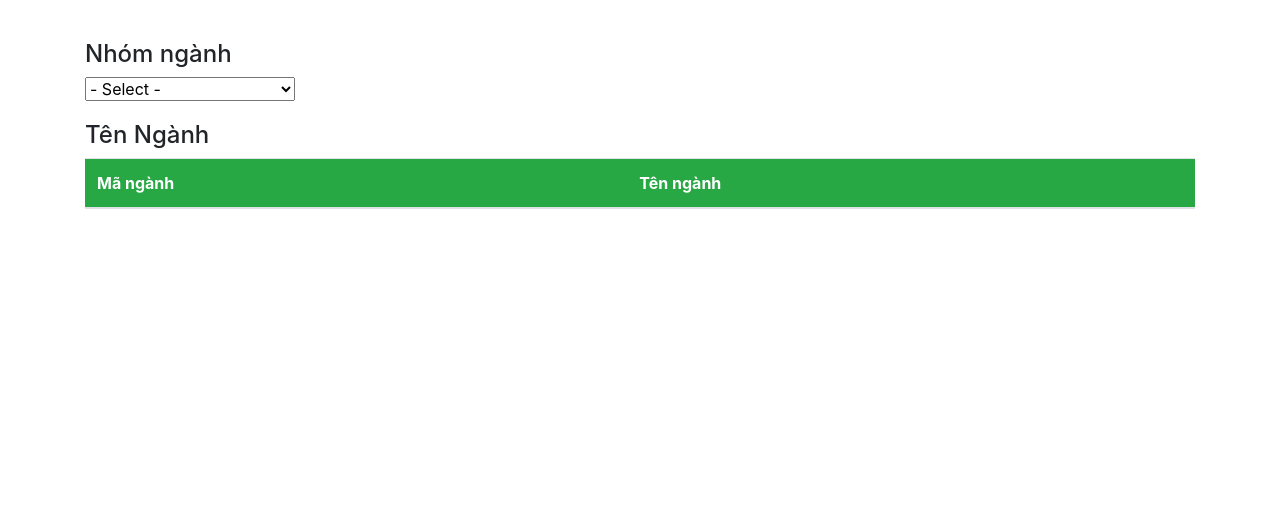
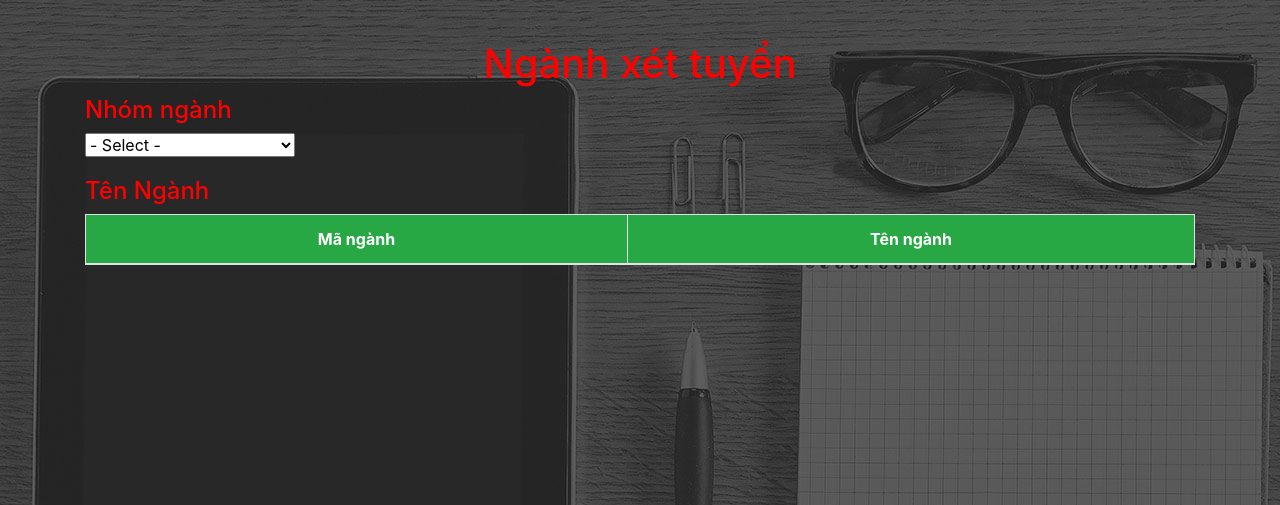
Before and after one commit to Quyetkull2000/CSE485_1851171492_PhamNhuQuyet, a PHP site: page /includes/hoso/nganhtuyensinh.php in a window 1280 px wide. Shown: the top 505 px of the page. Run offline with PHP 8.4, Linux system fonts and the light colour scheme; data comes from the database, SQL or seed files in the repository; lists and menus that the app fills with data are empty.

Commit message:
Cap nhap lai

```diff
--- a/3.PROJECT/includes/Login.php
+++ b/3.PROJECT/includes/Login.php
@@ -29,6 +29,7 @@ session_start();
             <input type="password" class="form-control btn btn-outline-success" name="password">
           </div>
           <center><input type="submit" name="Dangnhap" value="Đăng nhập" class="btn-lg btn-primary btn-block"></center>
+          <!-- Hiển thị lỗi -->
           <?php
           if (isset($_SESSION['error'])) {
             echo $_SESSION['error'];
--- a/3.PROJECT/includes/Login_submit.php
+++ b/3.PROJECT/includes/Login_submit.php
@@ -8,13 +8,9 @@
 	$password= md5($password);
 	$sql= "SELECT * FROM users WHERE username='$username' AND password='$password' ";
 	$result= mysqli_query($conn,$sql);
-    // if ($username= 'admin' && $password= '123456') {
-    //   header("location: admin/index.php");
-    // }
-    // else
 	if (mysqli_num_rows($result) > 0) {
 		header("location:users/users.php");
-       $_SESSION["user"]= $username;
+       $_SESSION["user"]= $username;  //Đăng nhập thành công thì khởi tạo session user
    }
    else{
    	$_SESSiON['error']= "bạn nhập sai username hoặc mật khẩu";
--- a/3.PROJECT/includes/Logout.php
+++ b/3.PROJECT/includes/Logout.php
@@ -1,5 +1,5 @@
 <?php
 	session_start();
 	unset("user");
-	header("location: login.php");
+	header("location: Login.php");
  ?>
--- a/3.PROJECT/includes/Register.php
+++ b/3.PROJECT/includes/Register.php
@@ -39,6 +39,7 @@ session_start();
 						<input type="password" class="form-control btn btn-outline-success " name="confirm_pw">
 					</div>
 					<center><input type="submit" name="Dangky" value="Đăng ký" class="btn-lg btn-primary btn-block"></center>
+					<!-- Hiển thị lỗi -->
 					<?php
 					if (isset($_SESSION['thongbao'])) {
 						echo $_SESSION['thongbao'];
--- a/3.PROJECT/includes/hoso/getUsers.php
+++ b/3.PROJECT/includes/hoso/getMajors.php
@@ -1,8 +1,8 @@
 <?php
 include "../Config.php";
 $departid = 0; // tạo biến gán = 0
-if (isset($_POST['depart'])) { // depart từ cái ajax(data) ý
-    $departid = mysqli_real_escape_string($conn, $_POST['depart']); // department id
+if (isset($_POST['majors'])) { // depart từ cái ajax(data) ý
+    $departid = mysqli_real_escape_string($conn, $_POST['majors']); // department id
 
 } //mysqli_real_escape_string hàm này ko biết nhé ,chỉ biết là lấy id của department
 $users_arr = array(); //tạo biến dạng mảng
--- a/3.PROJECT/includes/hoso/index.php
+++ b/3.PROJECT/includes/hoso/index.php
@@ -15,7 +15,7 @@
 	<script src="https://stackpath.bootstrapcdn.com/bootstrap/4.5.2/js/bootstrap.min.js" integrity="sha384-B4gt1jrGC7Jh4AgTPSdUtOBvfO8shuf57BaghqFfPlYxofvL8/KUEfYiJOMMV+rV" crossorigin="anonymous"></script>
 
 	<!-- CSS -->
-	<link rel="stylesheet" type="text/css" href="style.css">
+	<link rel="stylesheet" type="text/css" href="../../css/xettuyen.css">
 </head>
 <body>
 	<div class="container">
@@ -35,7 +35,7 @@
 						<a href="https://tuyensinhso.vn/school/dai-hoc-thuy-loi.html" style="color: black;">Ngành xét tuyển</a>
 					</h5>
 					<h5 class="card-header bg-warning fa fa-envelope-open ">
-						<a href="https://tuyensinhso.vn/school/dai-hoc-thuy-loi.html" style="color: black;">Hồ sơ và cách đăng kí</a>
+						<a href="nganhtuyensinh.php" style="color: black;">Hồ sơ và cách đăng kí</a>
 					</h5>
 					<h5 class="card-header bg-info title-menu fa fa-user-plus">
 						<a href="index.php" target="cuaso" style="color: black;">Đăng kí xét tuyển</a>
--- a/3.PROJECT/includes/hoso/nganhtuyensinh.php
+++ b/3.PROJECT/includes/hoso/nganhtuyensinh.php
@@ -9,40 +9,48 @@
     <script src="https://code.jquery.com/jquery-3.5.1.js" integrity="sha256-QWo7LDvxbWT2tbbQ97B53yJnYU3WhH/C8ycbRAkjPDc=" crossorigin="anonymous"></script>
     <script src="https://cdnjs.cloudflare.com/ajax/libs/popper.js/1.14.7/umd/popper.min.js" integrity="sha384-UO2eT0CpHqdSJQ6hJty5KVphtPhzWj9WO1clHTMGa3JDZwrnQq4sF86dIHNDz0W1" crossorigin="anonymous"></script>
     <script src="https://stackpath.bootstrapcdn.com/bootstrap/4.3.1/js/bootstrap.min.js" integrity="sha384-JjSmVgyd0p3pXB1rRibZUAYoIIy6OrQ6VrjIEaFf/nJGzIxFDsf4x0xIM+B07jRM" crossorigin="anonymous"></script>
+    <!-- CSS -->
+    <style type="text/css">
+        body{
+            background-image: url('../../images/bg4.jpg');
+        }
+    </style>
 </head>
 
 <body>
     <?php
     include "../Config.php";
     ?>
-    <div class="container" style="margin-top: 40px;">
+    <div class="container" style="margin-top: 40px; ">
+        <center><h1 style="color: red;">Ngành xét tuyển</h1></center>
         <div>
-            <h4>Nhóm ngành</h4>
-            <select id="sel_depart">
+            <h4 style="color: red;">Nhóm ngành</h4>
+            <select id="sel_majors" >
                 <option value="0">- Select -</option>
-            <?php        // Fetch Department
+            <?php
 
-            $sql_department = "SELECT * FROM major";
-            $department_data = mysqli_query($conn, $sql_department);
-            while ($row = mysqli_fetch_assoc($department_data)) {
-                $departid = $row['id'];
-                $depart_name = $row['major_name'];
+            $sql = "SELECT * FROM major";
+            $result = mysqli_query($conn, $sql);
+            while ($row = mysqli_fetch_assoc($result)) {
+                $id = $row['id'];
+                $major_name = $row['major_name'];
                 // Option
-                echo "<option value='" . $departid . "' >" . $depart_name . "</option>";
+                echo "<option value='" . $id . "' >" . $major_name . "</option>";
             }
             ?>
         </select>
     </div>
     <div class="clear"></div>
-    <div style="margin-top: 20px;"> <h4>Tên Ngành</h4>
-    <table class="table">
+    <div style="margin-top: 20px;" >
+        <h4 style="color: red;">Tên Ngành</h4>
+        <table class="table table-bordered"  border="1">
             <thead >
-            <tr" style="text-align: center;">
+                <tr style="text-align: center;">
                     <th  class="btn-success ">Mã ngành</th>
-                <th  class="btn-success ">Tên ngành</th>
+                    <th  class="btn-success table-secondary">Tên ngành</th>
                 </tr>
             </thead>
-        <tbody id="sel_user">
+            <tbody id="sel_user" style="color: white;">
 
             </tbody>
         </table>
@@ -51,13 +59,13 @@
 
 <script>
     $(document).ready(function() {
-        $("#sel_depart").change(function() {
+        $("#sel_majors").change(function() {
             var majorid = $(this).val();
             $.ajax({
-                url: 'getUsers.php',
+                url: 'getMajors.php',
                 type: 'post',
                 data: {
-                    depart: majorid
+                    majors: majorid
                 },
                 dataType: 'json',
                 success: function(response) {
```
Also changed, not shown: 3.PROJECT/css/xettuyen.css (renamed from 3.PROJECT/includes/hoso/style.css), 3.PROJECT/includes/Register_submit.php (indentation only), 3.PROJECT/includes/footer.php (indentation only), 3.PROJECT/includes/header.php (indentation only), 1 other file. Lines whose indentation alone changed are shown as unchanged.
